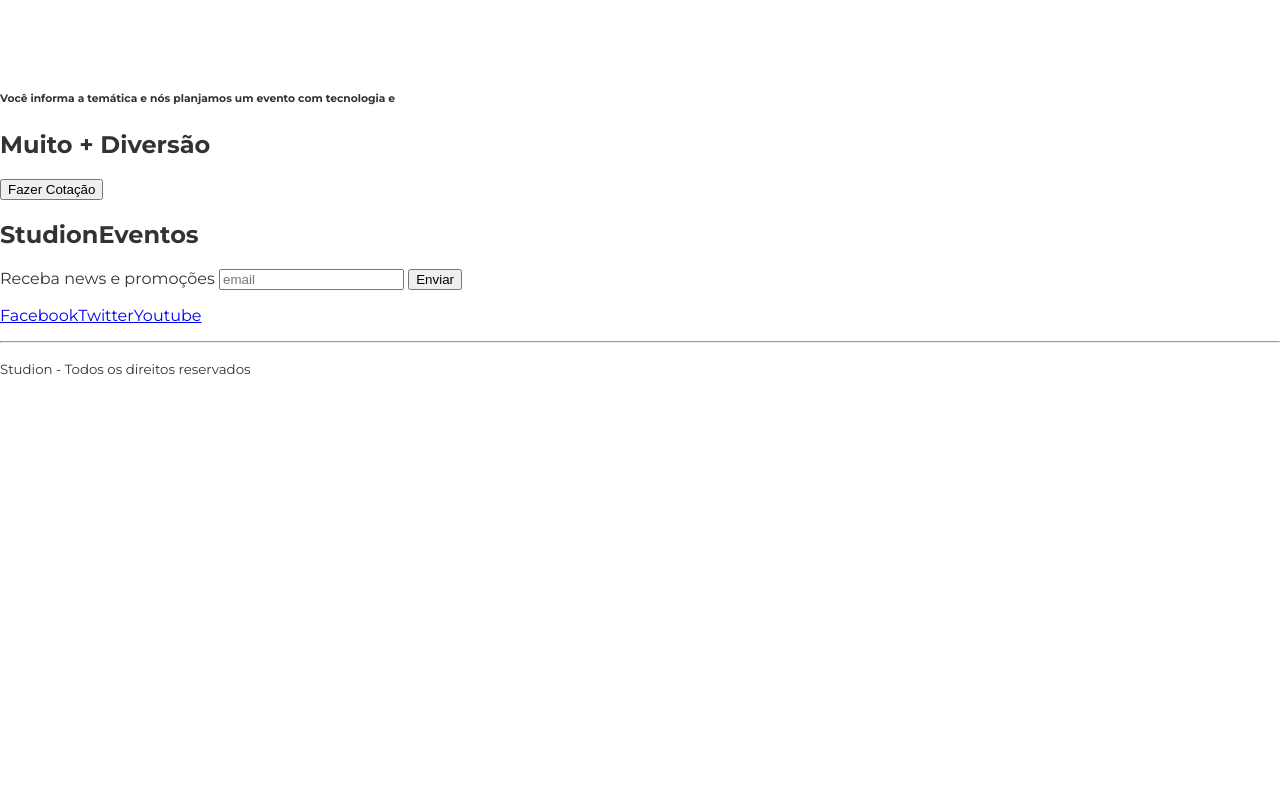
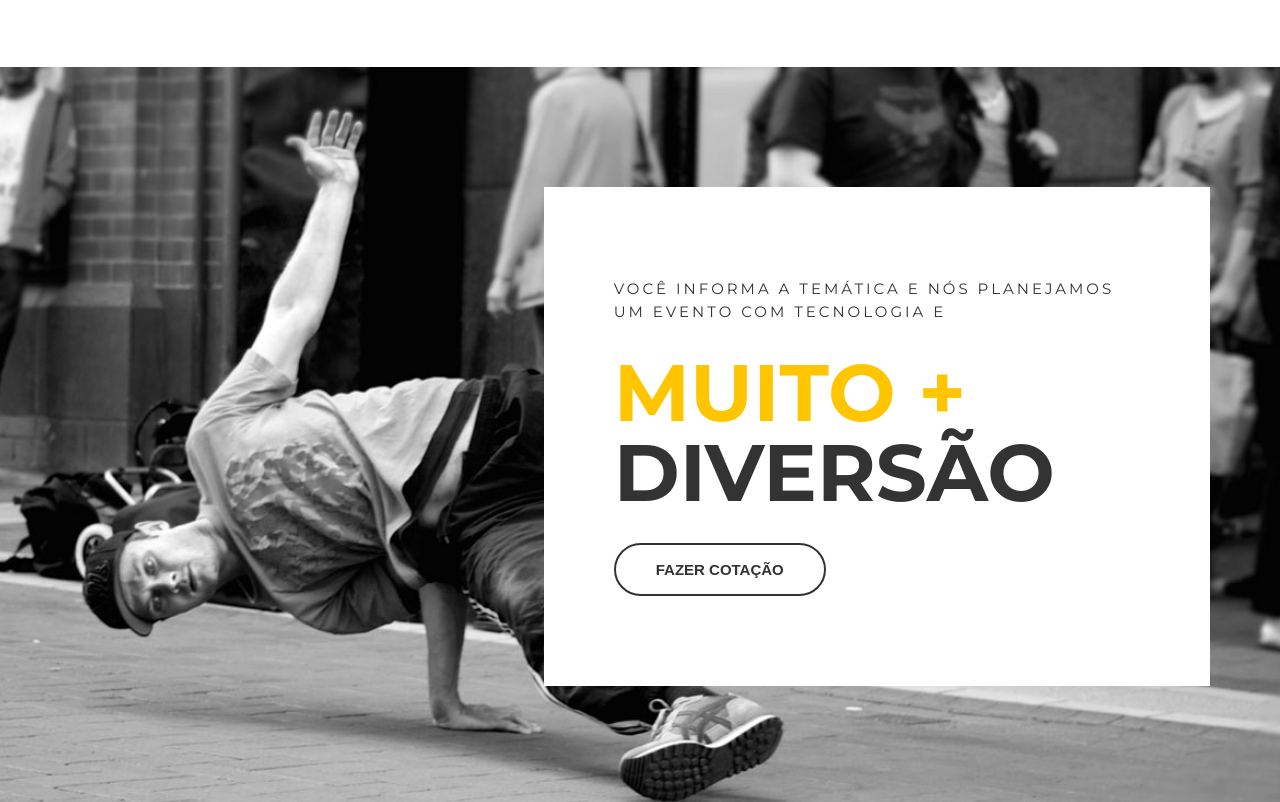
Before and after one commit to monicaschnei/studion, a website: page src/index.html in a window 1280 px wide. Shown: the part 1482-2284 px from the top of the page. Before the commit the page ends 1876 px from the top, so only its background shows below. Drawn offline with Linux system fonts and the light colour scheme.

Commit message:
adding css file

```diff
--- a/src/index.html
+++ b/src/index.html
@@ -59,11 +59,13 @@
                 <button class="btn btn--institucional">Saiba Mais</button>
             </div>
         </section>
-        <section class="conteudo2">
-            <div>
-                <h6>Você informa a temática e nós planjamos um evento com tecnologia e</h6>
-                <h2><span>Muito +</span> Diversão</h2>
-                <button>Fazer Cotação</button>
+        <section class="quote">
+            <div class="container quote__container">
+                <div class="quote__copy">
+                    <h6>Você informa a temática e nós planejamos um evento com tecnologia e</h6>
+                    <h2><span class="copy--primary">Muito +</span> Diversão</h2>
+                    <button class="btn btn--quote">Fazer Cotação</button>
+                </div>
             </div>
         </section>
     </main>
--- a/src/style.css
+++ b/src/style.css
@@ -229,3 +229,54 @@ ul{
     background: unset;
     box-shadow: 0 1rem 1rem #0006;
 }
+
+.quote{
+
+    background-image: url(./images/parallax.jpg);
+    background-attachment: fixed;
+    background-repeat: no-repeat;
+    background-size: cover;
+    background-position: center;
+}
+
+.quote__container{
+    display: grid;
+    align-items: center;
+    justify-items: end;
+    min-height: 80vh;
+}
+
+.quote__copy{
+    background-color: #fff;
+    padding:5.625rem 4.375rem;
+    margin: 7.5rem 0;
+
+}
+
+.quote__copy h6{
+    font-weight: 400;
+    font-size: 0.9375rem;
+    letter-spacing: 0.1875rem;
+    line-height: 1.4375rem;
+    max-width: 53ch;
+    text-transform: uppercase;
+    margin: 0;
+}
+
+.quote__copy h2{
+    font-size: 5rem;
+    line-height: 5rem;
+    text-transform: uppercase;
+    letter-spacing: 0.1875;
+    margin: 1.875rem 0;
+}
+
+.quote__copy h2 span{
+    display: block;
+}
+
+.btn--quote{
+    color: var(--color-copy);
+    border-color: var(--color-copy);
+    background: inset;
+}
```
